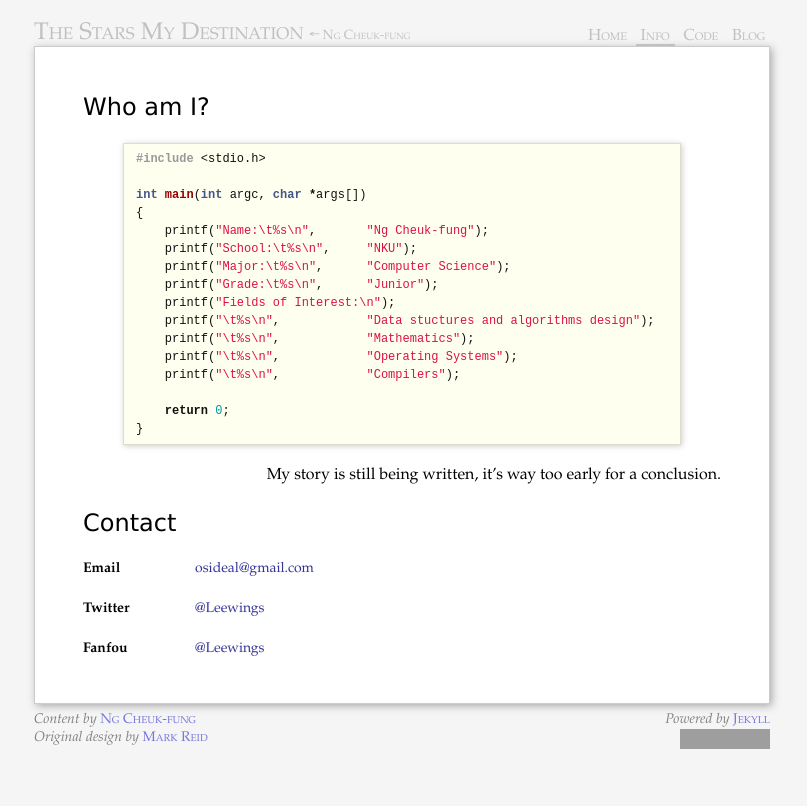
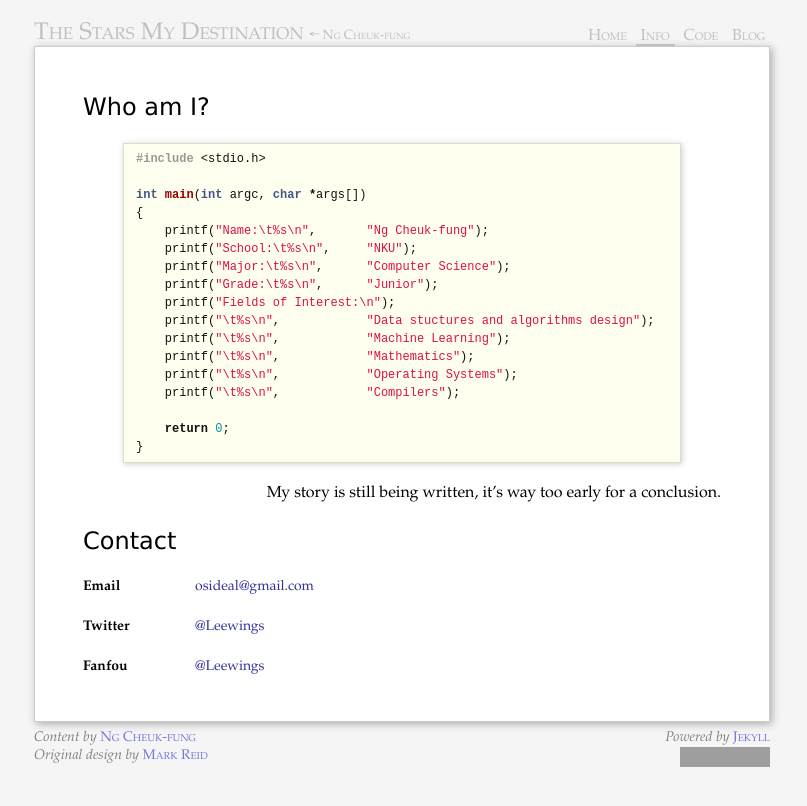
Before and after one commit to cheuk-fung/cheuk-fung.github.io, a Jekyll site: the page built from info/index.markdown, in a window 1280 px wide. Shown: the top 806 px of the page, without its empty margins (238-1045 px from the left). Built offline with Jekyll 4.4.1, drawn with Linux system fonts in a browser that asks for light colours; grey boxes are pictures that could not be loaded.

Commit message:
Add Machine Learning to Fields of Interest

```diff
--- a/info/index.markdown
+++ b/info/index.markdown
@@ -17,6 +17,7 @@ int main(int argc, char *args[])
     printf("Grade:\t%s\n",      "Junior");
     printf("Fields of Interest:\n");
     printf("\t%s\n",            "Data stuctures and algorithms design");
+    printf("\t%s\n",            "Machine Learning");
     printf("\t%s\n",            "Mathematics");
     printf("\t%s\n",            "Operating Systems");
     printf("\t%s\n",            "Compilers");
```
